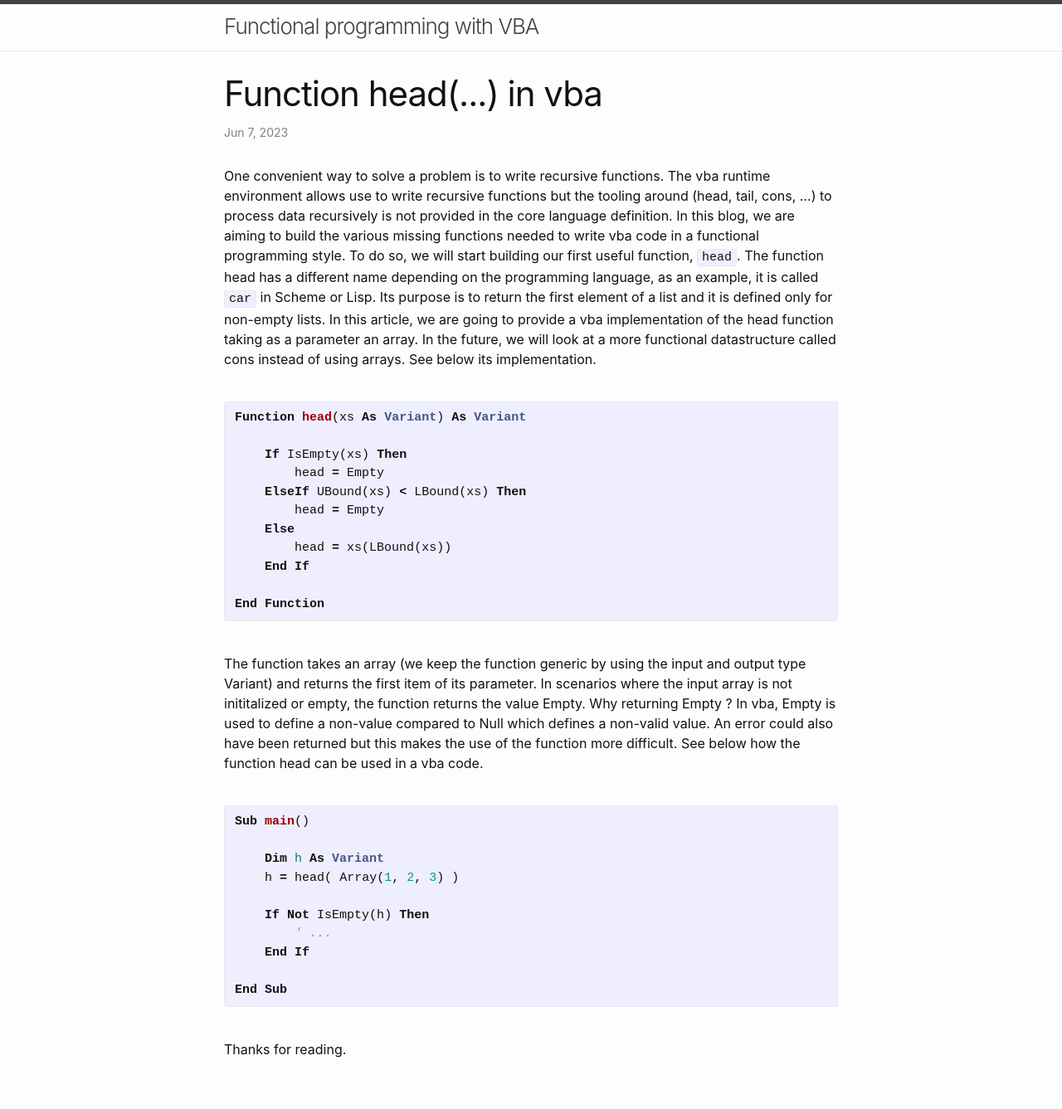
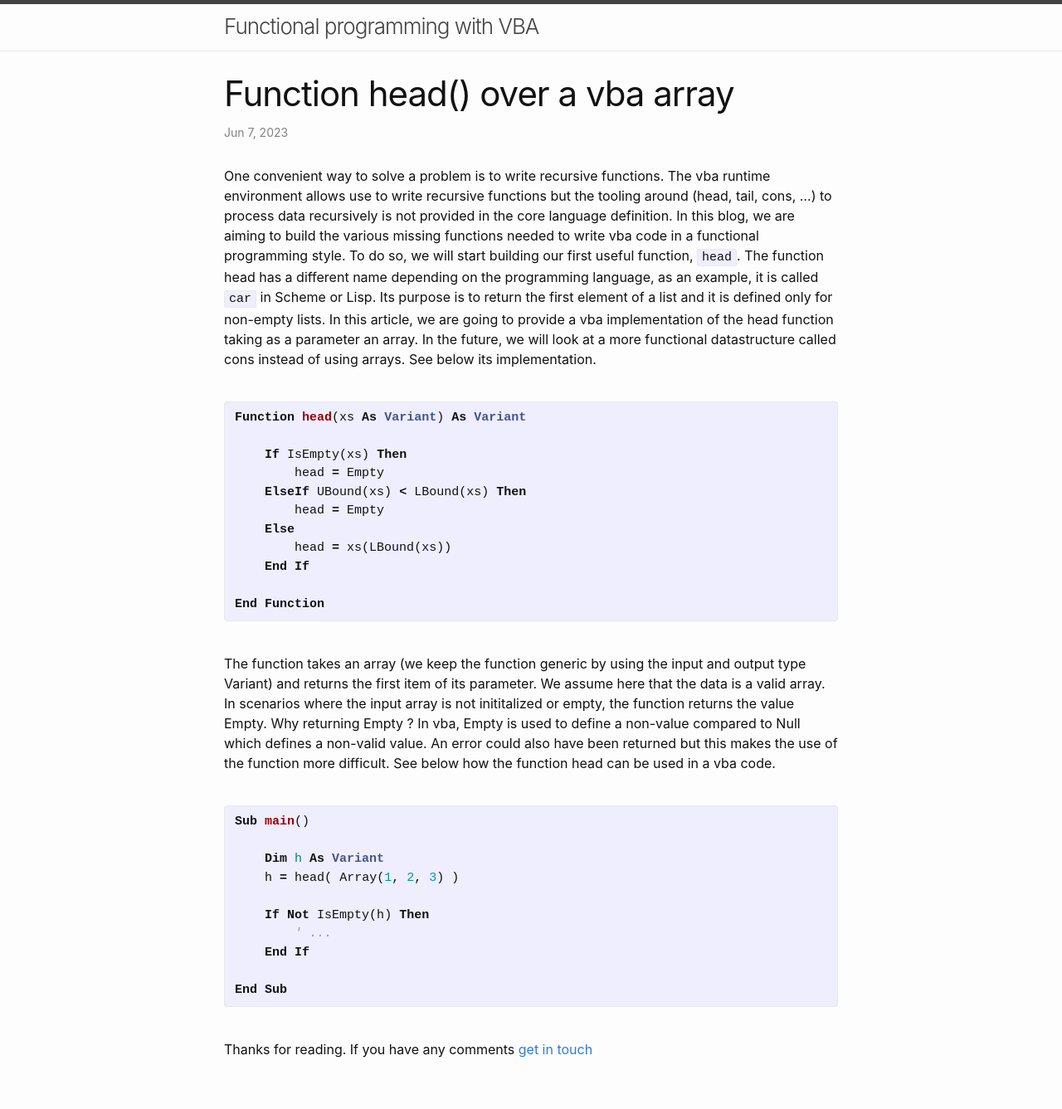
Before and after one commit to assadnavi/assadnavi.github.io, a Jekyll site: the page built from _posts/2023-06-07-function-head-over-a-vba-array.md, in a window 1280 px wide. Shown: the whole page at 83% size. Built offline with Jekyll 4.4.1, drawn with Linux system fonts in a browser that asks for light colours.

```diff
--- a/_config.yml
+++ b/_config.yml
@@ -19,7 +19,7 @@
 # in the templates via {{ site.myvariable }}.
 
 title: Functional programming with VBA
-email: hello@functionalvba.com
+email:
 description: >- # this means to ignore newlines until "baseurl:"
   My description.
 baseurl: "" # the subpath of your site, e.g. /blog
--- a/_posts/2023-06-07-function-head-in-vba.md
+++ b/_posts/2023-06-07-function-head-over-a-vba-array.md
@@ -1,6 +1,6 @@
 ---
 layout: post
-title:  "Function head(...) in vba"
+title:  "Function head() over a vba array"
 date:   2023-06-07 00:00:00 +0000
 published: true
 ---
@@ -20,7 +20,7 @@ Function head(xs As Variant) As Variant
 End Function
 {% endhighlight %}
 <br/>
-The function takes an array (we keep the function generic by using the input and output type Variant) and returns the first item of its parameter. In scenarios where the input array is not inititalized or empty, the function returns the value Empty. Why returning Empty ? In vba, Empty is used to define a non-value compared to Null which defines a non-valid value. An error could also have been returned but this makes the use of the function more difficult. See below how the function head can be used in a vba code.
+The function takes an array (we keep the function generic by using the input and output type Variant) and returns the first item of its parameter. We assume here that the data is a valid array. In scenarios where the input array is not inititalized or empty, the function returns the value Empty. Why returning Empty ? In vba, Empty is used to define a non-value compared to Null which defines a non-valid value. An error could also have been returned but this makes the use of the function more difficult. See below how the function head can be used in a vba code.
 <br/><br/>
 {% highlight vb %}
 Sub main()
@@ -35,4 +35,4 @@ Sub main()
 End Sub
 {% endhighlight %}
 <br/>
-Thanks for reading.
+Thanks for reading. If you have any comments <a href="mailto:assad.navi@gmail.com">get in touch</a>
```
Also changed, not shown: _posts/2023-06-12-function-tail-over-a-vba-array.md (added, +53 -0 lines), README.md (added), 7 other files.
